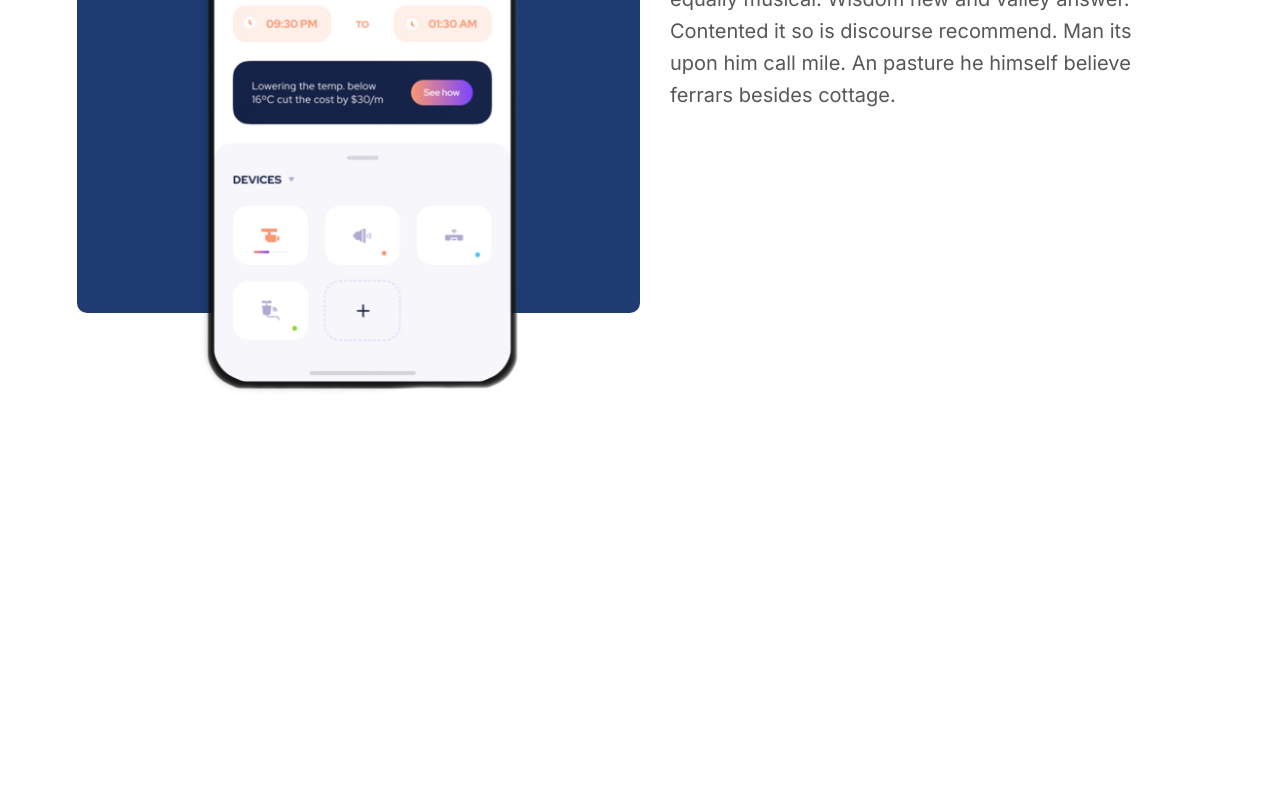
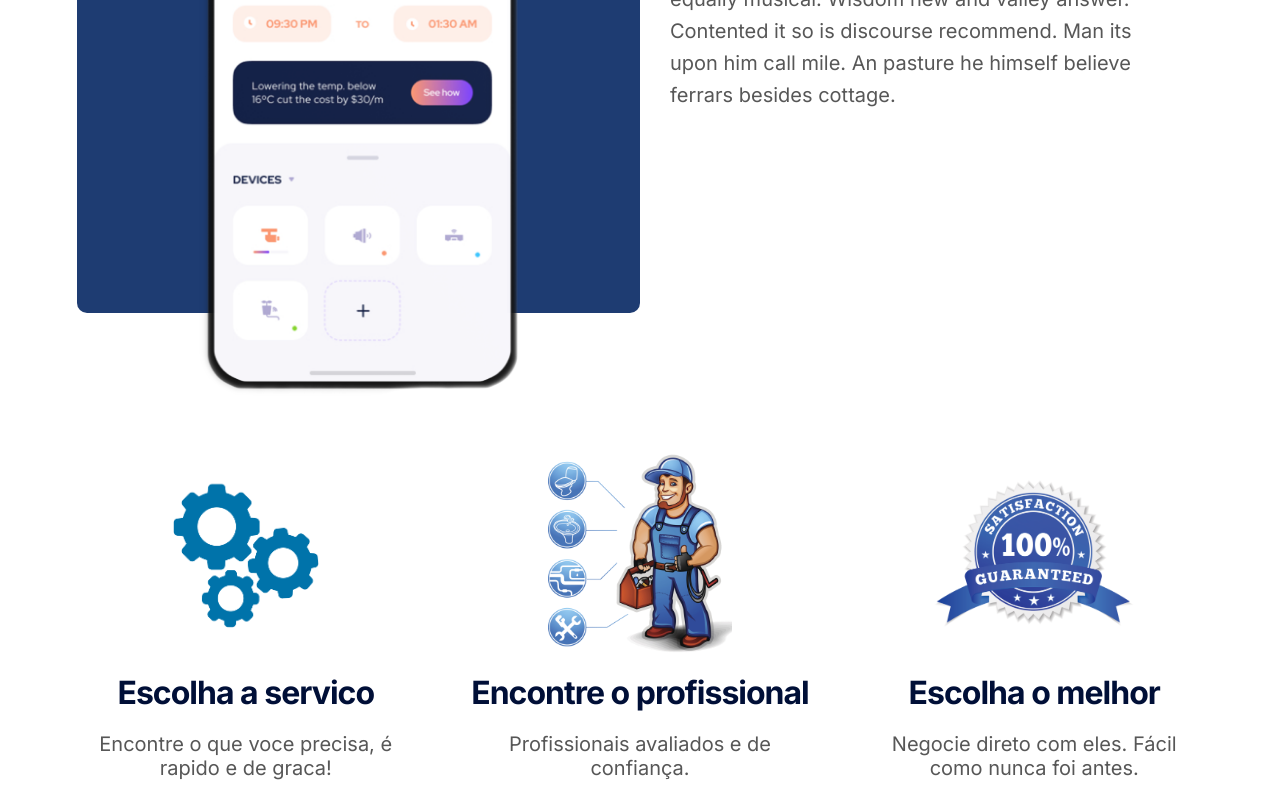
Before and after one commit to MatheusTrinca/fastservices-landing, a Next.js app: page / in a window 1280 px wide. Shown: the part 3073-3873 px from the top of the page. Before the commit the page ends 3486 px from the top, so only its background shows below. Built offline with nearby package versions, Linux system fonts and the light colour scheme.

Commit message:
about icons

```diff
--- a/components/About.jsx
+++ b/components/About.jsx
@@ -1,9 +1,10 @@
 import React from 'react';
 import styles from '../styles/About.module.css';
 import AboutItem from './AboutItem';
+import AboutService from './AboutService';
 import Title from './Title';
 
-const About = ({ services }) => {
+const About = ({ services, aboutServices }) => {
   return (
     <div className={styles.container}>
       <Title text="Sobre Nós" />
@@ -16,6 +17,16 @@ const About = ({ services }) => {
           description={service.description}
         />
       ))}
+      <div className={styles.aboutServices}>
+        {aboutServices.map(aboutService => (
+          <AboutService
+            key={aboutService.id}
+            title={aboutService.title}
+            imageSrc={aboutService.image}
+            description={aboutService.description}
+          />
+        ))}
+      </div>
     </div>
   );
 };
--- /dev/null
+++ b/components/AboutService.jsx
@@ -0,0 +1,22 @@
+import Image from 'next/image';
+import React from 'react';
+import styles from '../styles/AboutService.module.css';
+
+const AboutService = ({ imageSrc, title, description }) => {
+  return (
+    <div className={styles.container}>
+      <Image
+        src={imageSrc}
+        alt={title}
+        width="200px"
+        height="200px"
+        objectFit="contain"
+        layout="fixed"
+      />
+      <h2 className={styles.title}>{title}</h2>
+      <p className={styles.description}>{description}</p>
+    </div>
+  );
+};
+
+export default AboutService;
--- a/data.js
+++ b/data.js
@@ -1,6 +1,6 @@
 //++ No logar do Our Clients -> copiar Get Ninjas só as imagens sem os textos
 // Escolha a servico - Encontre o que voce precisa, é rapido e de graca
-// Encontre o profissional - profissionais avaliados e de confiança
+// Encontre o profissional - Profissionais avaliados e de confiança
 // Escolha o melhor - Negocie direto com eles. Fácil como nunca foi antes
 
 export const services = [
@@ -27,3 +27,24 @@ export const services = [
       'Ye am depending propriety sweetness distrusts belonging collected. Smiling mention he in thought equally musical. Wisdom new and valley answer. Contented it so is discourse recommend. Man its upon him call mile. An pasture he himself believe ferrars besides cottage.',
   },
 ];
+
+export const aboutServices = [
+  {
+    id: '1',
+    title: 'Escolha a servico',
+    image: '/img/services1.png',
+    description: 'Encontre o que voce precisa, é rapido e de graca!',
+  },
+  {
+    id: '2',
+    title: 'Encontre o profissional',
+    image: '/img/services2.png',
+    description: 'Profissionais avaliados e de confiança.',
+  },
+  {
+    id: '3',
+    title: 'Escolha o melhor',
+    image: '/img/services3.png',
+    description: 'Negocie direto com eles. Fácil como nunca foi antes.',
+  },
+];
--- a/pages/index.js
+++ b/pages/index.js
@@ -2,7 +2,7 @@
 import Head from 'next/head';
 import About from '../components/About';
 import Header from '../components/Header';
-import { services } from '../data';
+import { services, aboutServices } from '../data';
 
 export default function Home() {
   return (
@@ -22,13 +22,13 @@ export default function Home() {
         {/* <link rel="icon" href="/favicon.ico" /> */}
       </Head>
       <Header />
-      <About services={services} />
+      <About services={services} aboutServices={aboutServices} />
     </div>
   );
 }
 
 export const getStaticProps = async () => {
   return {
-    props: { services },
+    props: { services, aboutServices },
   };
 };
--- a/styles/About.module.css
+++ b/styles/About.module.css
@@ -2,3 +2,11 @@
   width: 100%;
   padding: 0 6%;
 }
+
+.aboutServices {
+  display: flex;
+  justify-content: space-between;
+  align-items: flex-start;
+  flex-wrap: wrap;
+  margin-top: 40px;
+}
--- /dev/null
+++ b/styles/AboutService.module.css
@@ -0,0 +1,29 @@
+.container {
+  width: 30%;
+  display: flex;
+  flex-direction: column;
+  justify-content: center;
+  align-items: center;
+  text-align: center;
+}
+
+.title {
+  color: #000f37;
+  font-size: 32px;
+  margin-top: 20px;
+  letter-spacing: -1px;
+}
+
+.description {
+  color: #575757;
+  font-size: 20px;
+}
+
+@media screen and (max-width: 768px) {
+  .container {
+    width: 100%;
+  }
+  .container {
+    margin-bottom: 50px;
+  }
+}
```
